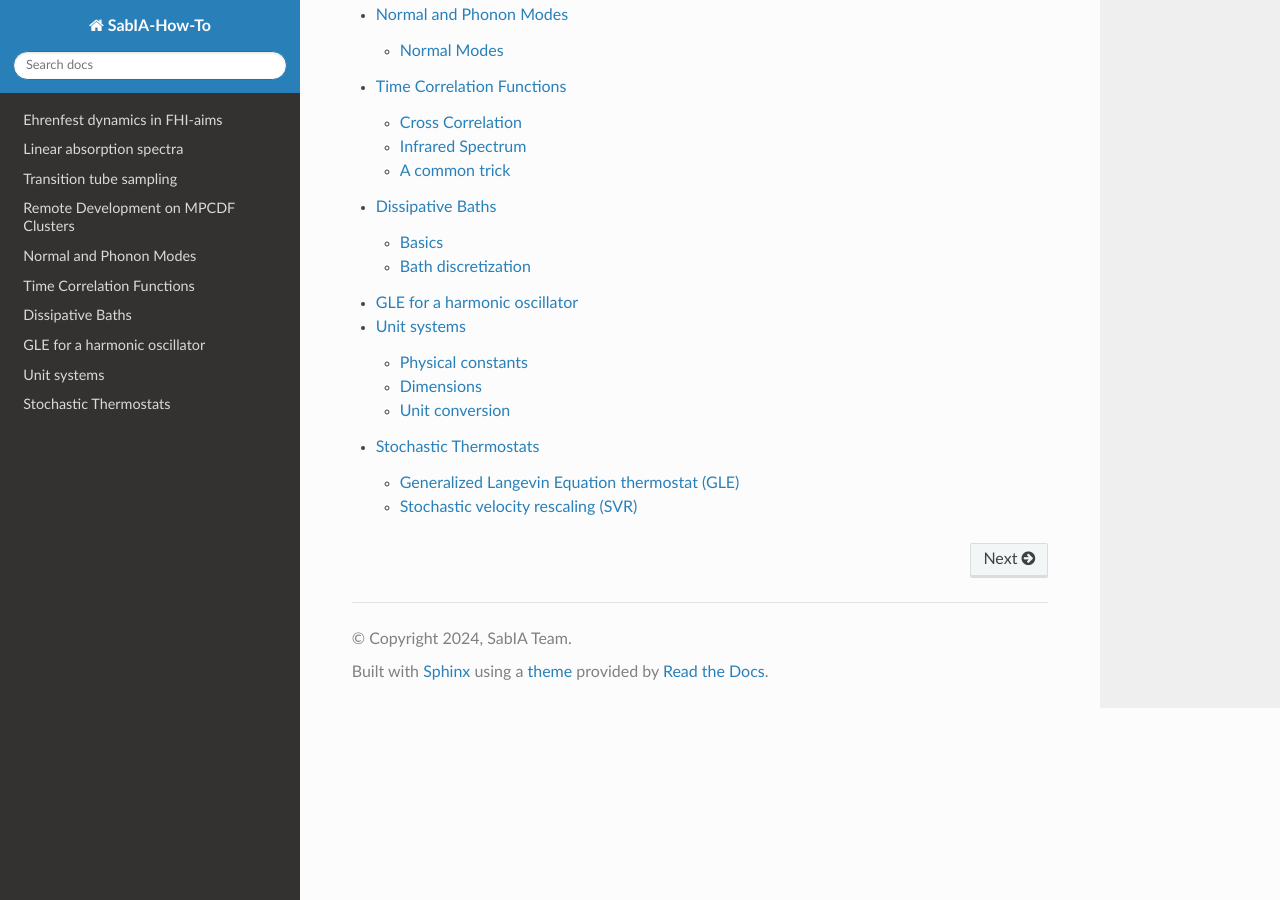
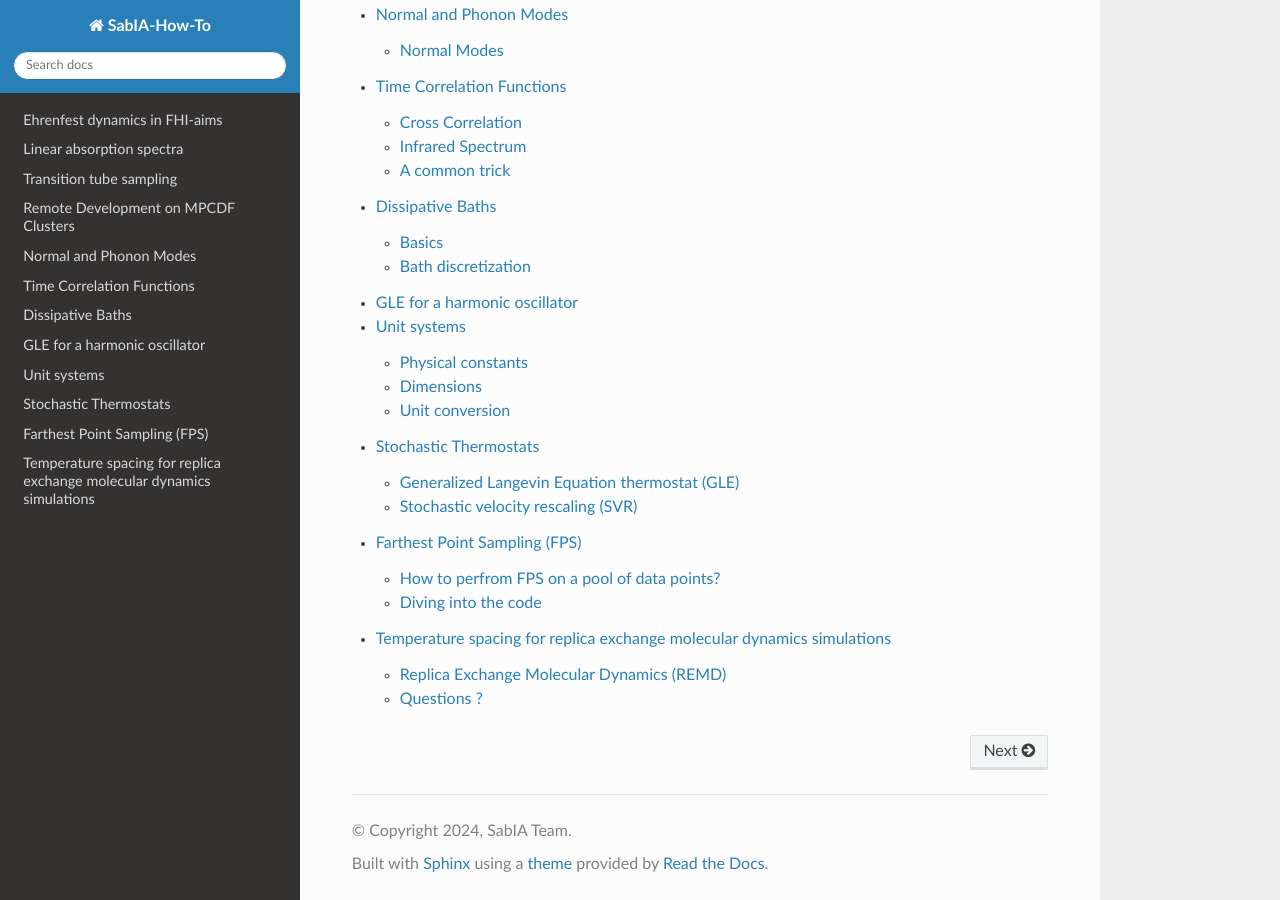
Before and after one commit to sabia-group/How-Tos, a Sphinx documentation site: the page built from docs/source/index.rst, in a window 1280 px wide and 900 px high, scrolled down 916 px. Built offline with Sphinx 7.4.7 and the Read the Docs theme 3.1.0, drawn with Linux system fonts in a browser that asks for light colours; pages that are not in the unit, such as notebooks, are missing from menus.

Commit message:
Last changes

```diff
--- a/docs/source/index.rst
+++ b/docs/source/index.rst
@@ -31,6 +31,7 @@ How To ...
    gle
    units
    thermostats
-
+   farthest_point_sampling
+   remd_coefficient_search
 
 .. _this link: https://www.mpsd.mpg.de/research/groups/sabia
```
